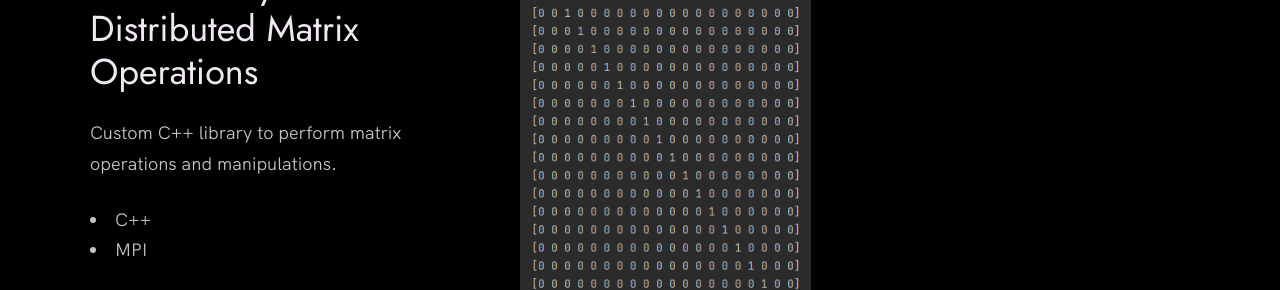
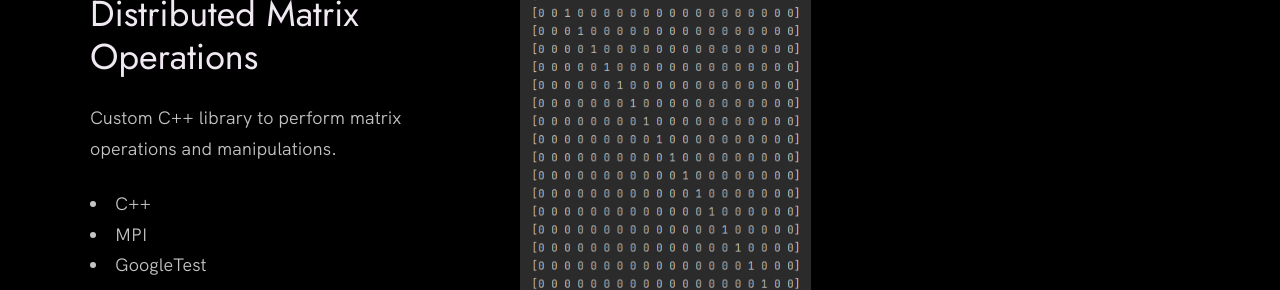
Before and after one commit to G-Baudelaire/G-Baudelaire.github.io, a plain HTML site: page index.html in a window 1280 px wide. Shown: the part 1750-2040 px from the top of the page. Drawn offline with Linux system fonts and the light colour scheme.

Commit message:
Update index.html
Add GoogleTest to Matrix project technologies.

```diff
--- a/index.html
+++ b/index.html
@@ -85,6 +85,7 @@
             <ul class="work__list">
               <li>C++</li>
               <li>MPI</li>
+              <li>GoogleTest</li>
             </ul>
 
             <div class="work__links">
```
